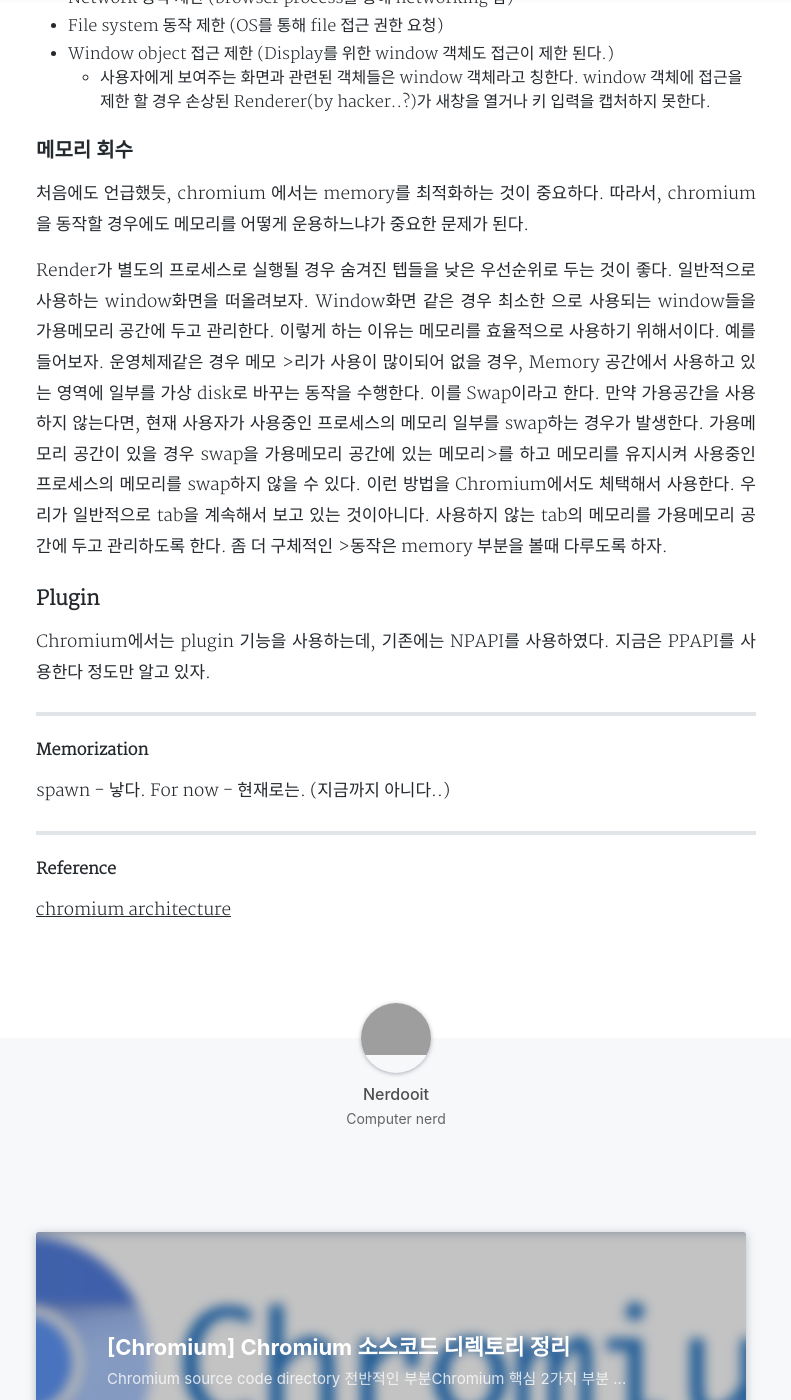
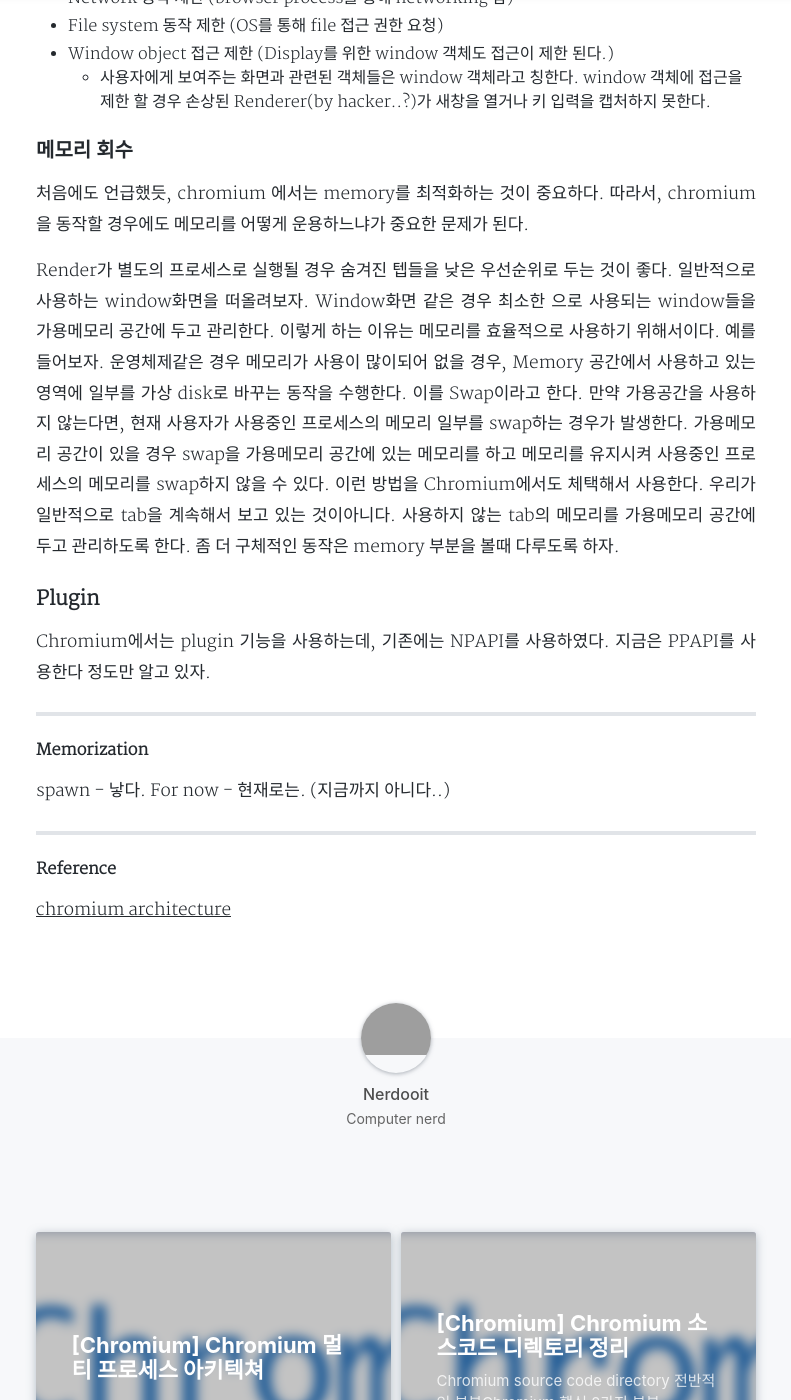
Before and after one commit to nerdooit/nerdooit.github.io, a Jekyll site: the page built from _posts/2020-06-03-chromium_multi_process.md, in a window 1280 px wide and 1400 px high, scrolled down 3523 px. Shown: the whole window, without its empty margins (244-1035 px from the left). Built offline with Jekyll 4.4.1, drawn with Linux system fonts in a browser that asks for light colours; nearby versions of some CDN libraries; comment, search, counter and statistics services are not loaded; a style sheet for code colours, icons or effects is not loaded; some of the changed text lies outside the part shown; grey boxes are pictures that could not be loaded.

Commit message:
Add 0604 posting

```diff
--- a/_posts/2020-06-03-chromium_multi_process.md
+++ b/_posts/2020-06-03-chromium_multi_process.md
@@ -16,7 +16,7 @@
 Bug가 존재하지 않고 crash가 생기지 않는 rendering engine을 만드는 것은 물리적으로 불가능하다. 즉, 완벽하게 동작하는 web engine을 만드는 것은 불가능하다. 생각해보면, 2006년 경의 웹브라우저는 컴퓨터시스템의 특징을 모방했다. 웹브라우저는 당시 시스템 중 하나인  단일 사용자, 협력식 멀티 테스킹 운영체제 방식 (non-preemptive multitasking, 선점형식이 아닌 스케쥴링 즉, 작업을 순차적으로 진행함 을 고수해왔다. 이 방식은 웹 브라우저에서 오작동 할 경우 웹페이지가 전체적으로 다운 될 수 있다는 것을 의미한다. 즉, 지금은 생각해볼 수 없지만 하
 나의 텝에서 오작동 할 경우 모든 텝들이 꺼지는 경우가 생길 수도 있다는 말이다.
 
-이런 문제점을 해결하기 위해, 컴퓨터 시스템에서는 멀티프로세스 동작방식을 고안했다. 멀티프로세스 같은 경우 쉽게 말해 다수의 프로세스 별로 시스템을 동작시키고 하나의 시스템으로 인해 모두가 다운되는 방식을 막을 수 있는 방식이다. 웹브라우저에서도 멀티프로세스 동작방식을 도입해 하나의 시스템의 다운으로 다른 프로세스에 영향을 미치지 무결성) 않도록 한다. 그렇다면 이런 의문을 가질 수 있다. 왜? 이렇게 좋은 방식을 옛날에는 도입하지 않은건가? 예전에는 하드웨어 성능이 지금보다 좋지 못했다. 따라서, 1bit라도 아껴서 사용하는 코딩을 사용할 >정도로 메모리를 아끼고자 했다. 하지만 최근들어서는 하드웨어 성능이 향상되고 하드웨어 가격이 많이 떨어짐에따라 멀티프로세스를 도입하기 좋은 세상이 왔다. 멀티프로세스를 동작하기 >좋은 세상이지만 메모리공간은 늘 문제가 된다. 멀티프로세스 방식을 도입할 경우 메모리 용량을 많이 차지하기 때문에 문제(프로세스는 독립적인 메모리 공간을 가져야함.. 가 된다. Chromium 개발자들도 메모리를 줄이기 위해 엄청난 노력을 하고 있다는 것을 안다.
+이런 문제점을 해결하기 위해, 컴퓨터 시스템에서는 멀티프로세스 동작방식을 고안했다. 멀티프로세스 같은 경우 쉽게 말해 다수의 프로세스 별로 시스템을 동작시키고 하나의 시스템으로 인해 모두가 다운되는 방식을 막을 수 있는 방식이다. 웹브라우저에서도 멀티프로세스 동작방식을 도입해 하나의 시스템의 다운으로 다른 프로세스에 영향을 미치지 무결성) 않도록 한다. 그렇다면 이런 의문을 가질 수 있다. 왜? 이렇게 좋은 방식을 옛날에는 도입하지 않은건가? 예전에는 하드웨어 성능이 지금보다 좋지 못했다. 따라서, 1bit라도 아껴서 사용하는 코딩을 사용할 정도로 메모리를 아끼고자 했다. 하지만 최근들어서는 하드웨어 성능이 향상되고 하드웨어 가격이 많이 떨어짐에따라 멀티프로세스를 도입하기 좋은 세상이 왔다. 멀티프로세스를 동작하기 좋은 세상이지만 메모리공간은 늘 문제가 된다. 멀티프로세스 방식을 도입할 경우 메모리 용량을 많이 차지하기 때문에 문제(프로세스는 독립적인 메모리 공간을 가져야함.. 가 된다. Chromium 개발자들도 메모리를 줄이기 위해 엄청난 노력을 하고 있다는 것을 안다.
 
 ### 아키텍트 개요
 - Browser process를 위해 탭 별 개별 프로세스 관리
@@ -101,8 +101,8 @@
 처음에도 언급했듯, chromium 에서는 memory를 최적화하는 것이 중요하다. 따라서, chromium을 동작할 경우에도 메모리를 어떻게 운용하느냐가 중요한 문제가 된다.
 
 Render가 별도의 프로세스로 실행될 경우 숨겨진 텝들을 낮은 우선순위로 두는 것이 좋다. 일반적으로 사용하는 window화면을 떠올려보자. Window화면 같은 경우 최소한
-으로 사용되는 window들을 가용메모리 공간에 두고 관리한다. 이렇게 하는 이유는 메모리를 효율적으로 사용하기 위해서이다. 예를 들어보자.  운영체제같은 경우 메모 >리가 사용이 많이되어 없을 경우, Memory 공간에서 사용하고 있는 영역에 일부를 가상 disk로 바꾸는 동작을
- 수행한다. 이를 Swap이라고 한다. 만약 가용공간을 사용하지 않는다면, 현재 사용자가 사용중인 프로세스의 메모리 일부를 swap하는 경우가 발생한다. 가용메모리 공간이 있을 경우 swap을 가용메모리 공간에 있는 메모리>를 하고 메모리를 유지시켜 사용중인 프로세스의 메모리를 swap하지 않을 수 있다. 이런 방법을 Chromium에서도 체택해서 사용한다. 우리가 일반적으로 tab을 계속해서 보고 있는 것이아니다. 사용하지 않는 tab의 메모리를 가용메모리 공간에 두고 관리하도록 한다. 좀 더 구체적인 >동작은 memory 부분을 볼때 다루도록 하자.
+으로 사용되는 window들을 가용메모리 공간에 두고 관리한다. 이렇게 하는 이유는 메모리를 효율적으로 사용하기 위해서이다. 예를 들어보자.  운영체제같은 경우 메모리가 사용이 많이되어 없을 경우, Memory 공간에서 사용하고 있는 영역에 일부를 가상 disk로 바꾸는 동작을
+ 수행한다. 이를 Swap이라고 한다. 만약 가용공간을 사용하지 않는다면, 현재 사용자가 사용중인 프로세스의 메모리 일부를 swap하는 경우가 발생한다. 가용메모리 공간이 있을 경우 swap을 가용메모리 공간에 있는 메모리를 하고 메모리를 유지시켜 사용중인 프로세스의 메모리를 swap하지 않을 수 있다. 이런 방법을 Chromium에서도 체택해서 사용한다. 우리가 일반적으로 tab을 계속해서 보고 있는 것이아니다. 사용하지 않는 tab의 메모리를 가용메모리 공간에 두고 관리하도록 한다. 좀 더 구체적인 동작은 memory 부분을 볼때 다루도록 하자.
 
 ### Plugin
 Chromium에서는 plugin 기능을 사용하는데, 기존에는 NPAPI를 사용하였다. 지금은 PPAPI를 사용한다 정도만 알고 있자.
--- /dev/null
+++ b/_posts/2020-06-04-baekjoon_10171.md
@@ -0,0 +1,10 @@
+---
+layout: post
+title: '[Chromium] Chromium 멀티 프로세스 아키텍쳐'
+subtitle: 'Chromium의 핵심 아키텍쳐에 대해 알아보자'
+date: 2020-06-03
+author: nerdooit
+cover: '/img/chromium_nerdooit.png'
+tags: chromium c++ 'web browser engine'
+lastmod : '2020-06-03 23:30:00'
+---
```
